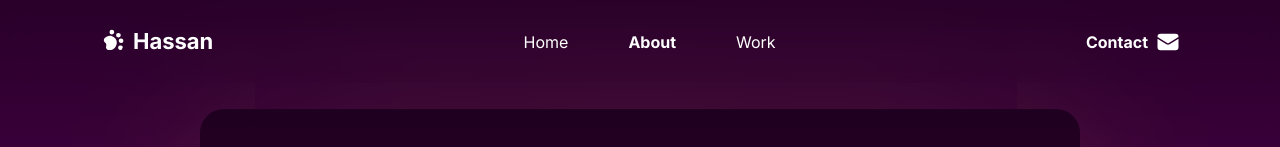
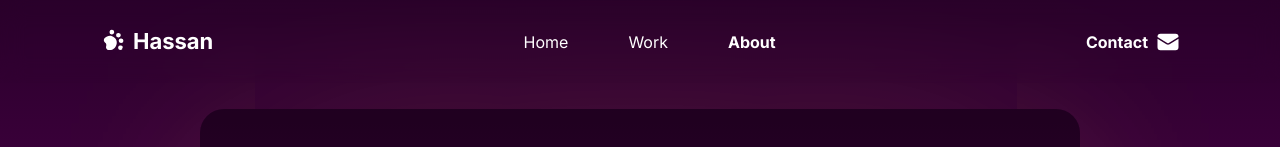
Before and after one commit to hassankary/hassankary-portfolio, a Next.js app: page /about in a window 1280 px wide. Shown: the top 147 px of the page. Built offline with nearby package versions, Linux system fonts and the light colour scheme.

Commit message:
fix header

```diff
--- a/src/components/Header.js
+++ b/src/components/Header.js
@@ -6,13 +6,7 @@ import { Dropdown } from "flowbite-react";
 import {
   HiDesktopComputer,
   HiPhoneIncoming,
-  HiOutlinePhone,
   HiUser,
-  HiShoppingCart,
-  HiMenu,
-  HiCog,
-  HiCurrencyDollar,
-  HiLogout,
   HiViewGrid,
 } from "react-icons/hi";
 import { IconBar } from "./icon/iconBar";
@@ -26,8 +20,6 @@ export const Header = ({ params }) => {
     about: false,
     work: false,
   });
-
-  // console.log("params =>", params);
 
   const NavLogo = ({ color, width, height }) => {
     return (
@@ -191,22 +183,22 @@ export const Header = ({ params }) => {
               Home
             </div>
           </Link>
+          <Link href={"./#latestWork"}>
+            <div
+              onClick={workPage}
+              className={`${bold?.work} flex h-[53px] space-x-1 hover:text-[#FF4265] transition items-center`}
+            >
+              {/* {isLogo?.about && (<NavLogo height={16} width={16} color={"#FD653D"} />)} */}
+              Work
+            </div>
+          </Link>
           <Link href={"/about"}>
             <div
               onClick={aboutPage}
               className={`${bold?.about} flex h-[53px] space-x-1 hover:text-[#FF4265] transition items-center`}
             >
-              {/* {isLogo?.about && (<NavLogo height={16} width={16} color={"#FD653D"} />)} */}
+              {/* {isLogo?.services && (<NavLogo height={16} width={16} color={"#FD653D"} />)} */}
               About
-            </div>
-          </Link>
-          <Link href={"./#latestWork"}>
-            <div
-              onClick={workPage}
-              className={`${bold?.work} flex h-[53px] space-x-1 hover:text-[#FF4265] transition items-center`}
-            >
-              {/* {isLogo?.services && (<NavLogo height={16} width={16} color={"#FD653D"} />)} */}
-              Work
             </div>
           </Link>
         </div>
@@ -227,15 +219,15 @@ export const Header = ({ params }) => {
             <Dropdown.Item icon={HiViewGrid} as="a" href={"/"}>
               Home
             </Dropdown.Item>
-            <Dropdown.Item icon={HiUser} as="a" href={"/about"}>
-              About
-            </Dropdown.Item>
             <Dropdown.Item
               icon={HiDesktopComputer}
               as="a"
               href={"./#latestWork"}
             >
               Latest Work
+            </Dropdown.Item>
+            <Dropdown.Item icon={HiUser} as="a" href={"/about"}>
+              About
             </Dropdown.Item>
             <Dropdown.Item icon={HiPhoneIncoming} as="a" href={"mailto:hassanaskary29@gmail.com"}>
               Contact
```
